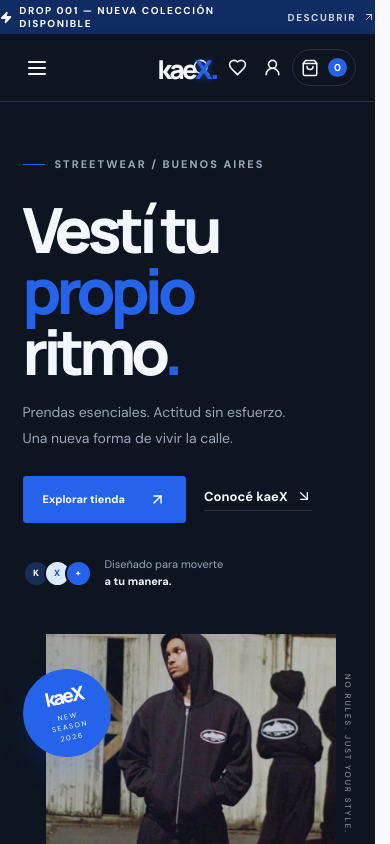
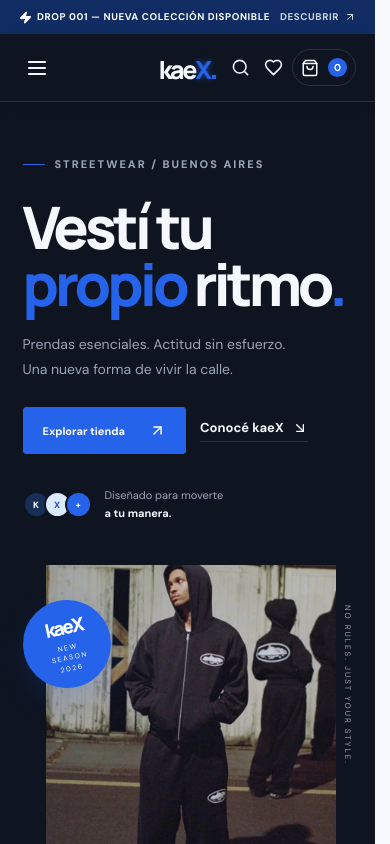
Before and after one commit to tomiiiilusk/kaeXPage, a React (Vite) app: page / in a window 390 px wide. Shown: the top 844 px of the page. Built offline with nearby package versions, Linux system fonts and the light colour scheme.

Commit message:
Add responsive styles for various screen sizes

```diff
--- a/src/styles.css
+++ b/src/styles.css
@@ -521,3 +521,47 @@ html{scrollbar-gutter:stable}
 @keyframes logoUnderline{0%,82%{opacity:0;transform:scaleX(0)}88%{opacity:1;transform:scaleX(.55)}94%{opacity:1;transform:scaleX(1)}97%{opacity:1;transform:scaleX(1)}100%{opacity:0;transform:scaleX(0)}}
 @media(max-width:650px){.header .logo{position:absolute}}
 @media(prefers-reduced-motion:reduce){.header .logo::after{animation:logoUnderline 7s .82s ease-in-out infinite!important}}
+
+@media(max-width:900px) and (min-width:651px){
+  .hero{grid-template-columns:minmax(0,.9fr) minmax(0,1.1fr);gap:20px}
+  .hero-copy,.hero-visual{min-width:0}
+  .hero-visual{margin-left:0}
+  .hero h1{font-size:clamp(50px,7vw,64px);letter-spacing:-5px}
+}
+
+@media(max-width:650px){
+  .announcement{height:auto;min-height:34px;padding:7px 10px;gap:4px 10px;flex-wrap:wrap;font-size:clamp(8px,2.5vw,10px);letter-spacing:.6px;line-height:1.35}
+  .announcement span,.announcement a{gap:5px}
+  .header{display:grid;grid-template-columns:40px minmax(0,1fr) auto;gap:4px}
+  .header .mobile-toggle{grid-column:1;justify-self:start}
+  .header .logo{position:absolute;left:50%;grid-column:auto;justify-self:auto;transform:translateX(-50%);font-size:25px}
+  .header-actions{grid-column:3;gap:4px;min-width:0}
+  .header-actions .icon-btn{padding:5px}
+  .header-actions .account-trigger{display:none}
+  .hero h1{font-size:clamp(48px,15vw,74px);letter-spacing:-4px}
+  .hero-ctas{flex-wrap:wrap;gap:14px}
+  .hero-visual{min-height:clamp(280px,90vw,360px)}
+  .section-heading h2{font-size:clamp(36px,11.5vw,44px);line-height:1.08;letter-spacing:-2px}
+  .shop-toolbar{flex-wrap:wrap;gap:10px}
+  .categories{gap:8px 12px}
+  .sort-label{white-space:normal}
+  .profile-card{flex-wrap:wrap}
+  .profile-card>div:nth-child(2){min-width:0;overflow-wrap:anywhere}
+  .checkout-overlay{align-items:flex-start;padding:12px}
+  .checkout-modal{max-height:calc(100dvh - 24px);padding:22px 16px}
+  .drawer{height:100dvh;padding:20px 18px max(16px,env(safe-area-inset-bottom))}
+  .toast{top:108px}
+}
+
+@media(max-width:750px){
+  .footer-top{grid-template-columns:1fr;gap:28px}
+  .footer-top>div:first-child{display:flex;flex-direction:column;align-items:center;gap:12px}
+  .footer-top>div:first-child p{margin:0;line-height:1.5}
+  .footer .footer-logo{position:static;left:auto;transform:none;line-height:1.2}
+  .footer-bottom{align-items:center;line-height:1.5}
+}
+
+@media(max-width:360px){
+  .header-actions .icon-btn{padding:2px}
+  .header .cart-trigger{gap:3px;padding:5px}
+}
```
